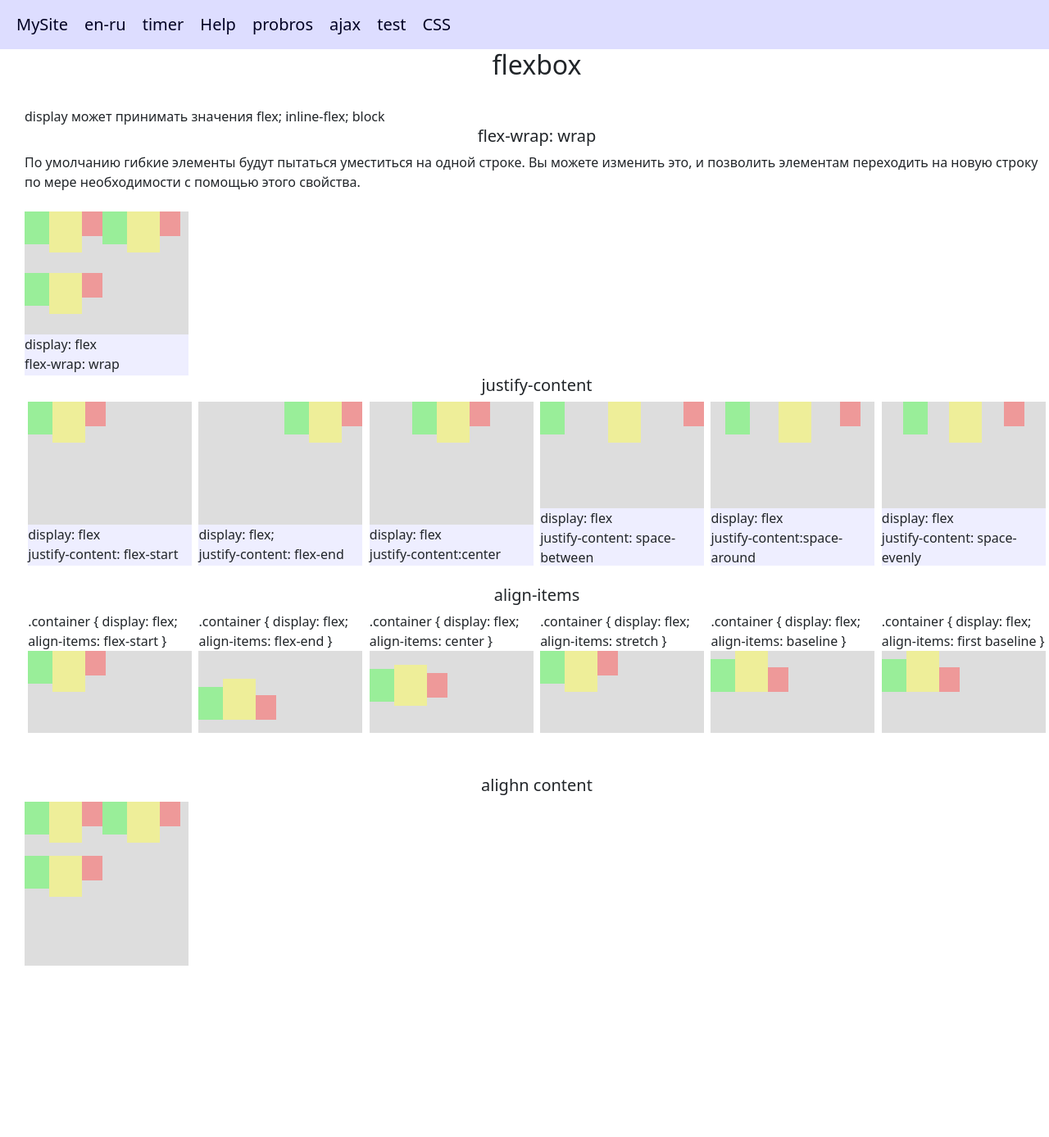
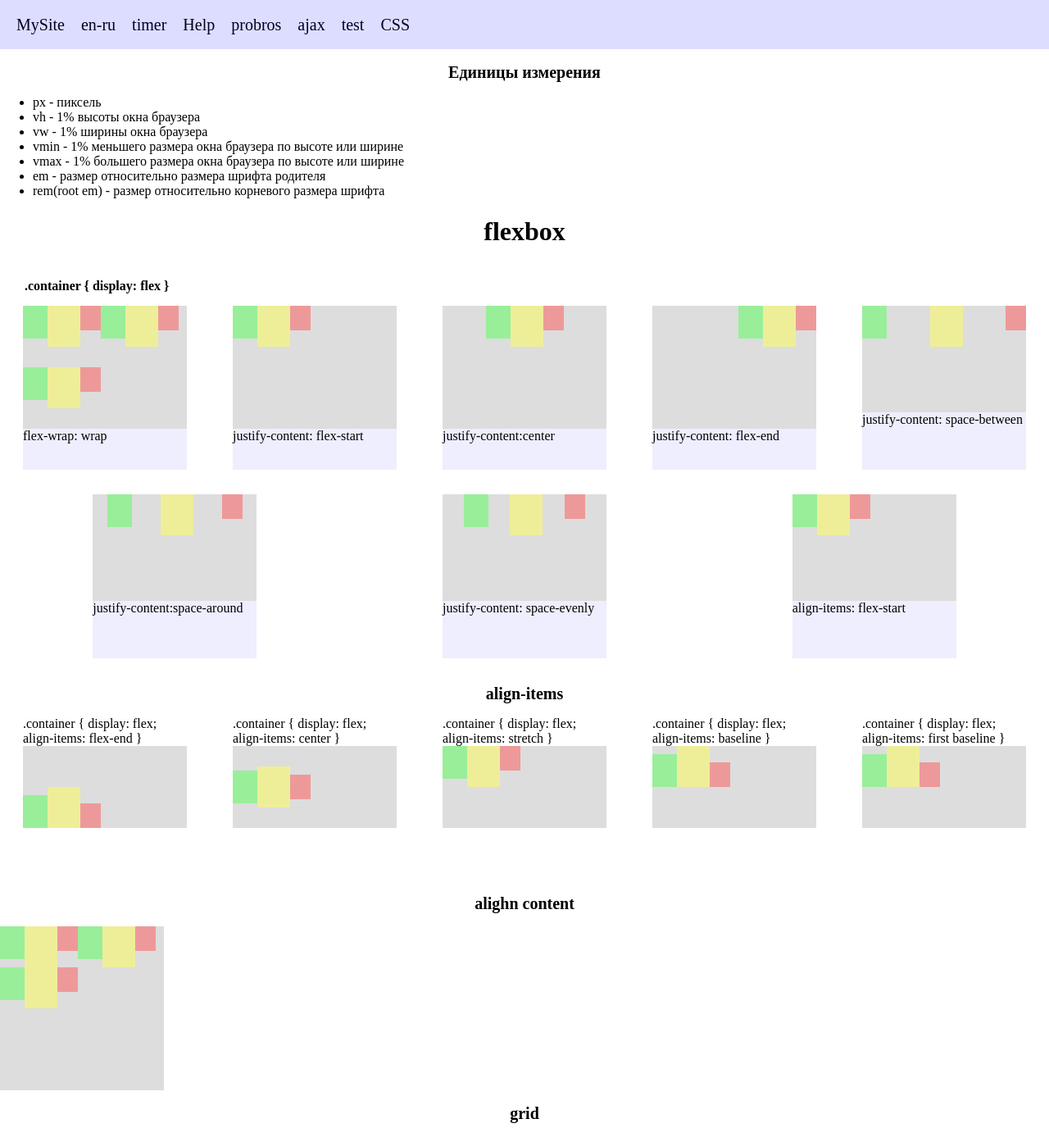
Before and after one commit to k34r/MySite, a PHP site: page /cssabaut in a window 1280 px wide. Shown: the whole page at 82% size. Before the commit the page ends 1178 px from the top, so only its background shows below. Run offline with PHP 8.4, Linux system fonts and the light colour scheme.

Commit message:
modified

```diff
--- a/Pages/MySite.php
+++ b/Pages/MySite.php
@@ -5,6 +5,7 @@
 	<meta name="viewport" content="width=device-width, initial-scale=1">
 	<title>MySite</title>
 	<link type='text/css' rel="stylesheet" href="../CSS/css/bootstrap.min.css">
+	<link rel="stylesheet" type="text/css" href="../CSS/my.css">
 </head>
 <body>
 <?php
--- a/Pages/abaut_css.php
+++ b/Pages/abaut_css.php
@@ -4,7 +4,6 @@
 	<meta charset="utf-8">
 	<meta name="viewport" content="width=device-width, initial-scale=1">
 	<title>CSS</title>
-	<link type='text/css' rel="stylesheet" href="./CSS/css/bootstrap.min.css">
 	<link rel="stylesheet" type="text/css" href="./CSS/my.css">
 </head>
 <body>
@@ -13,21 +12,34 @@ require_once 'PageComponents/header.html';
 ?>
 <style> h1{font-size: 32px; text-align: center}
  		h2{font-size: 20px; text-align: center}
-		.item1{width:30px; height: 40px; background-color: #9e9}
-		.item2{width:40px; height: 50px; background-color: #ee9}
-		.item3{width:25px; height: 30px; background-color: #e99}
+ 		p{margin: 0}
+ 		b{margin: 30px}
+ 		.container1{width: 200px; height: 200px; background-color: #eef; margin: 15px 15px}
+		.item1{width:30px; height: 40px; background-color: #9e9;}
+		.item2{width:40px; height: 50px; background-color: #ee9;}
+		.item3{width:25px; height: 30px; background-color: #e99;}
 
 </style>
-<div style="margin-left: 30px">
+<h2>Единицы измерения</h2>
+<ul>
+	<li>px - пиксель</li>
+	<li>vh - 1% высоты окна браузера</li>
+	<li>vw - 1% ширины окна браузера</li>
+	<li>vmin - 1% меньшего размера окна браузера по высоте или ширине</li>
+	<li>vmax - 1% большего размера окна браузера по высоте или ширине</li>
+	<li>em - размер относительно размера шрифта родителя</li>
+	<li>rem(root em) - размер относительно корневого размера шрифта</li>
+</ul>
+
+
 
 <h1>flexbox</h1><br>
 
-display может принимать значения flex; inline-flex; block
+<b>.container { display: flex }</b>
 
-<h2>flex-wrap: wrap</h2>
-По умолчанию гибкие элементы будут пытаться уместиться на одной строке. Вы можете изменить это, и позволить элементам переходить на новую строку по мере необходимости с помощью этого свойства.<br><br>
+<div style="display: flex; flex-wrap: wrap; justify-content: space-around">
 
-<div style="width: 200px; height: 200px; background-color: #eef">
+	<div class="container1">
 		<div style="width: 200px; height: 150px; background-color: #ddd;   display: flex; flex-wrap: wrap; ">
 			<p class="item1"></p>
 			<p class="item2"></p>
@@ -39,89 +51,79 @@ display может принимать значения flex; inline-flex; block
 			<p class="item2"></p>
 			<p class="item3"></p>
 		</div>
-		display: flex<br>
 			flex-wrap: wrap
 	</div>
 
-<h2>justify-content</h2>
-
-<div style="display: flex; justify-content: space-around">
-
-<div style="width:200px; height: 200px; background-color: #eef">
+	<div class="container1">
 	<div style="display: flex; justify-content:flex-start; width: 200px; height: 150px; background-color: #ddd">
 		<p class="item1"></p>
 		<p class="item2"></p>
 		<p class="item3"></p>
 		</div>
-		display: flex<br>
 		justify-content: flex-start
 	</div>
 
-<div  style="width:200px; height: 200px; background-color: #eef">
+	<div class="container1">
+		<div style="width: 200px; height: 150px; background-color: #ddd; display: flex; justify-content:center">
+			<p class="item1"></p>
+			<p class="item2"></p>
+			<p class="item3"></p>
+		</div>
+		justify-content:center
+	</div>
+
+	<div class="container1">
 		<div style="width: 200px; height: 150px; background-color: #ddd; display: flex; justify-content:flex-end">
 			<p class="item1"></p>
 			<p class="item2"></p>
 			<p class="item3"></p>
 		</div>
-	display: flex;<br>
 		justify-content: flex-end
 	</div>
 
-<div style="width:200px; height: 200px; background-color: #eef">
-	<div style="width: 200px; height: 150px; background-color: #ddd; display: flex; justify-content:center">
-		<p class="item1"></p>
-		<p class="item2"></p>
-		<p class="item3"></p>
-	</div>
-	display: flex<br>
-	justify-content:center
-</div>
-
-<div style="width:200px; height: 200px; background-color: #eef">
+	<div class="container1">
 		<div style="width: 200px; height: 130px; background-color: #ddd; display: flex; justify-content:space-between">
 			<p class="item1"></p>
 			<p class="item2"></p>
 			<p class="item3"></p>
 		</div>
-	display: flex<br>
 	justify-content: space-between
 	</div>
 
-<div style="width:200px; height: 200px; background-color: #eef">
+	<div class="container1">
 		<div style="width: 200px; height: 130px; background-color: #ddd; display: flex; justify-content:space-around">
 			<p class="item1"></p>
 			<p class="item2"></p>
 			<p class="item3"></p>
 		</div>
-	display: flex<br>
 		justify-content:space-around
 	</div>
 
-<div style="width:200px; height: 200px; background-color: #eef">
+	<div class="container1">
 		<div style="width: 200px; height: 130px; background-color: #ddd; display: flex; justify-content:space-evenly">
 			<p class="item1"></p>
 			<p class="item2"></p>
 			<p class="item3"></p>
 		</div>
-	display: flex<br>
 		justify-content: space-evenly
 	</div>
 
+	<div class="container1">
+		<div style="width: 200px; height: 130px; background-color: #ddd; display: flex; align-items: flex-start">
+		<p class="item1"></p>
+		<p class="item2"></p>
+		<p class="item3"></p>
 		</div>
-<br>
+		align-items: flex-start
+	</div>
+
+</div>
 
 <h2>align-items</h2>
 
 <div style="display: flex; justify-content: space-around">
 
-<div style="width:200px; height: 200px;">
-.container { display: flex; align-items: flex-start }
-<div style="width: 200px; height: 100px; background-color: #ddd; display: flex; align-items: flex-start">
-		<p class="item1"></p>
-		<p class="item2"></p>
-		<p class="item3"></p>
-	</div>
-</div>
+
 
 <div style="width:200px; height: 200px;">
 .container { display: flex; align-items: flex-end }
@@ -184,7 +186,7 @@ display может принимать значения flex; inline-flex; block
 		<p class="item3"></p>
 	</div>
 
-
+<h2>grid</h2>
 
 
 </div>
```
Lines whose indentation alone changed are shown as unchanged.
